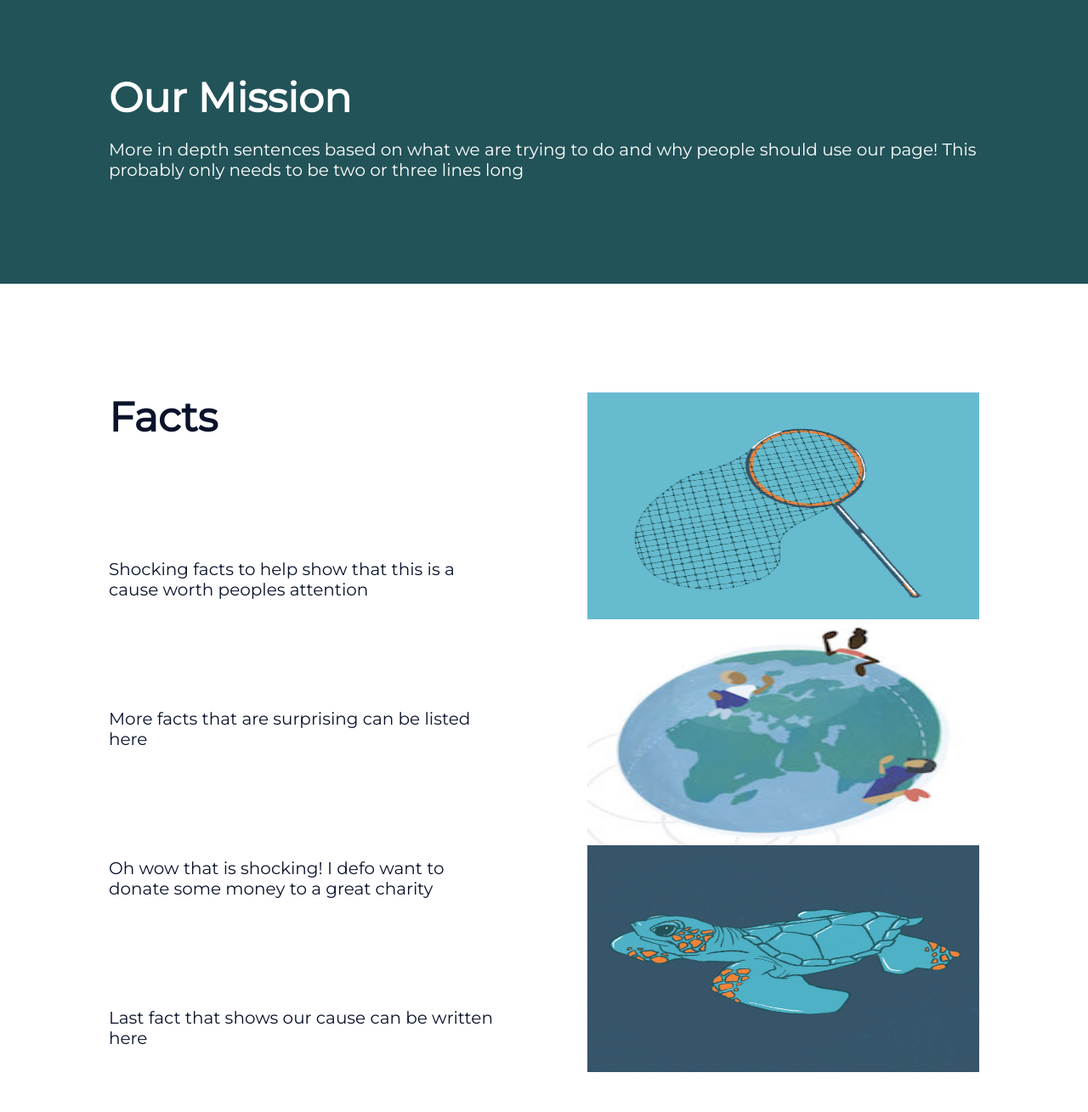
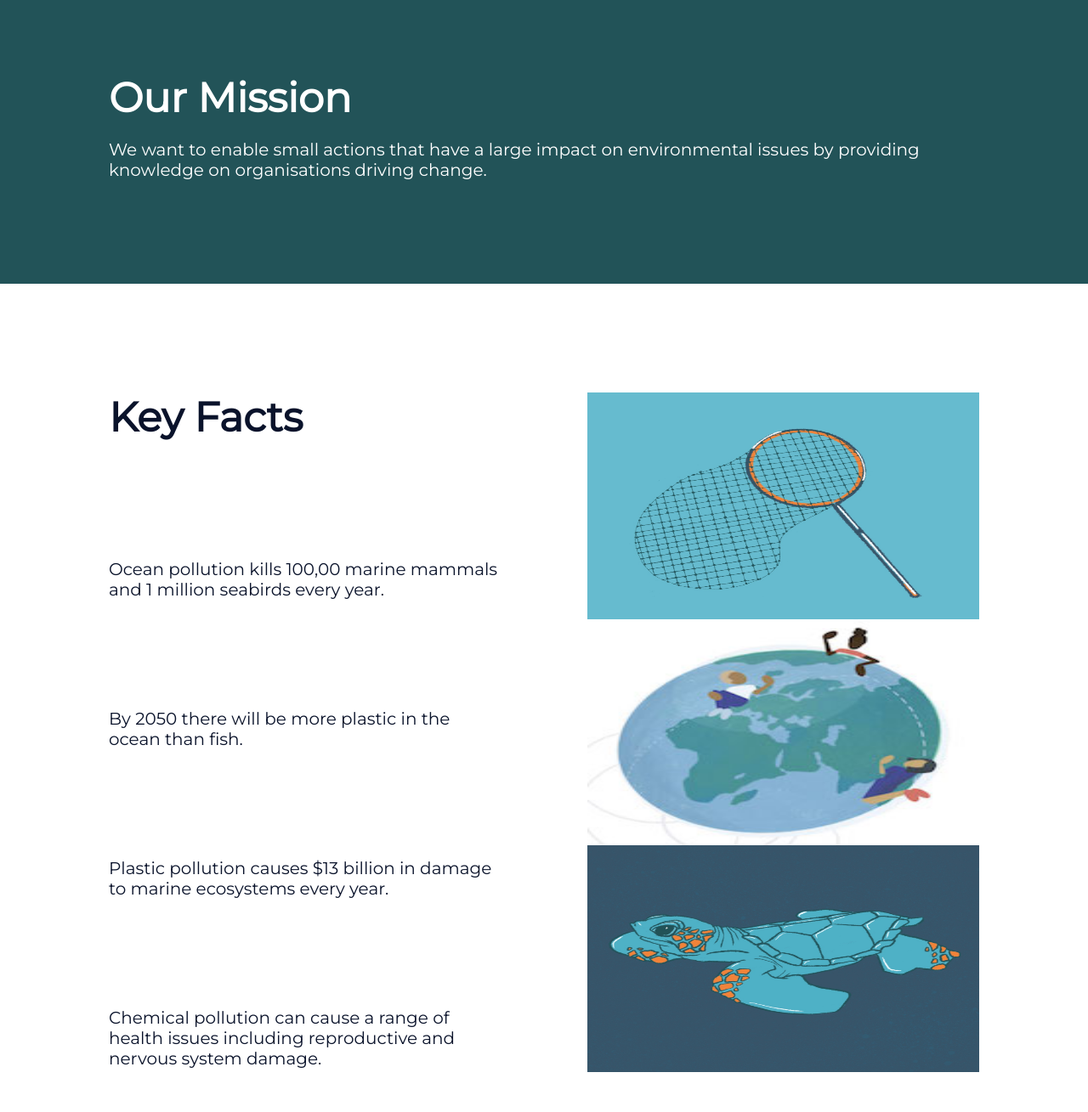
Before and after one commit to sophiefitzpatrick/world-kind, a Gatsby site in the folder worldkind/: page / in a window 1280 px wide. Shown: the part 696-2005 px from the top of the page at 85% size. Built offline with nearby package versions, Linux system fonts and the light colour scheme; Gatsby itself is replaced by a stand-in of ours.

Commit message:
Updating homepage copy

```diff
--- a/worldkind/src/pages/index.js
+++ b/worldkind/src/pages/index.js
@@ -84,7 +84,7 @@ export default function Homepage() {
             </Heading>
             <Paragraph color="white">
               Every year 1.4 billion pounds of rubbish enters the ocean,
-              resulting in the deaths on 100,000 sea mammals.
+              this impacts our health, ecoystems and economies.
             </Paragraph>
           </MaxWidth>
         </LeftColumn>
@@ -100,29 +100,25 @@ export default function Homepage() {
           Our Mission
         </Heading>
         <Paragraph color="white">
-          More in depth sentences based on what we are trying to do and why
-          people should use our page! This probably only needs to be two or
-          three lines long
+          We want to enable small actions that have a large impact on environmental issues by providing knowledge on organisations driving change.
         </Paragraph>
       </FullWidthColumn>
       <InfoSection>
         <FiveRowsOneColumn>
           <Heading size="3rem" align="left" style={{ margin: 0 }}>
-            Facts
+            Key Facts
           </Heading>
           <Paragraph>
-            Shocking facts to help show that this is a cause worth peoples
-            attention
+            Ocean pollution kills 100,00 marine mammals and 1 million seabirds every year.
           </Paragraph>
           <Paragraph>
-            More facts that are surprising can be listed here
+            By 2050 there will be more plastic in the ocean than fish.
           </Paragraph>
           <Paragraph>
-            Oh wow that is shocking! I defo want to donate some money to a great
-            charity
+            Plastic pollution causes $13 billion in damage to marine ecosystems every year.
           </Paragraph>
           <Paragraph>
-            Last fact that shows our cause can be written here
+            Chemical pollution can cause a range of health issues including reproductive and nervous system damage.
           </Paragraph>
         </FiveRowsOneColumn>
         <ThreeRowsOneColumn>
```
